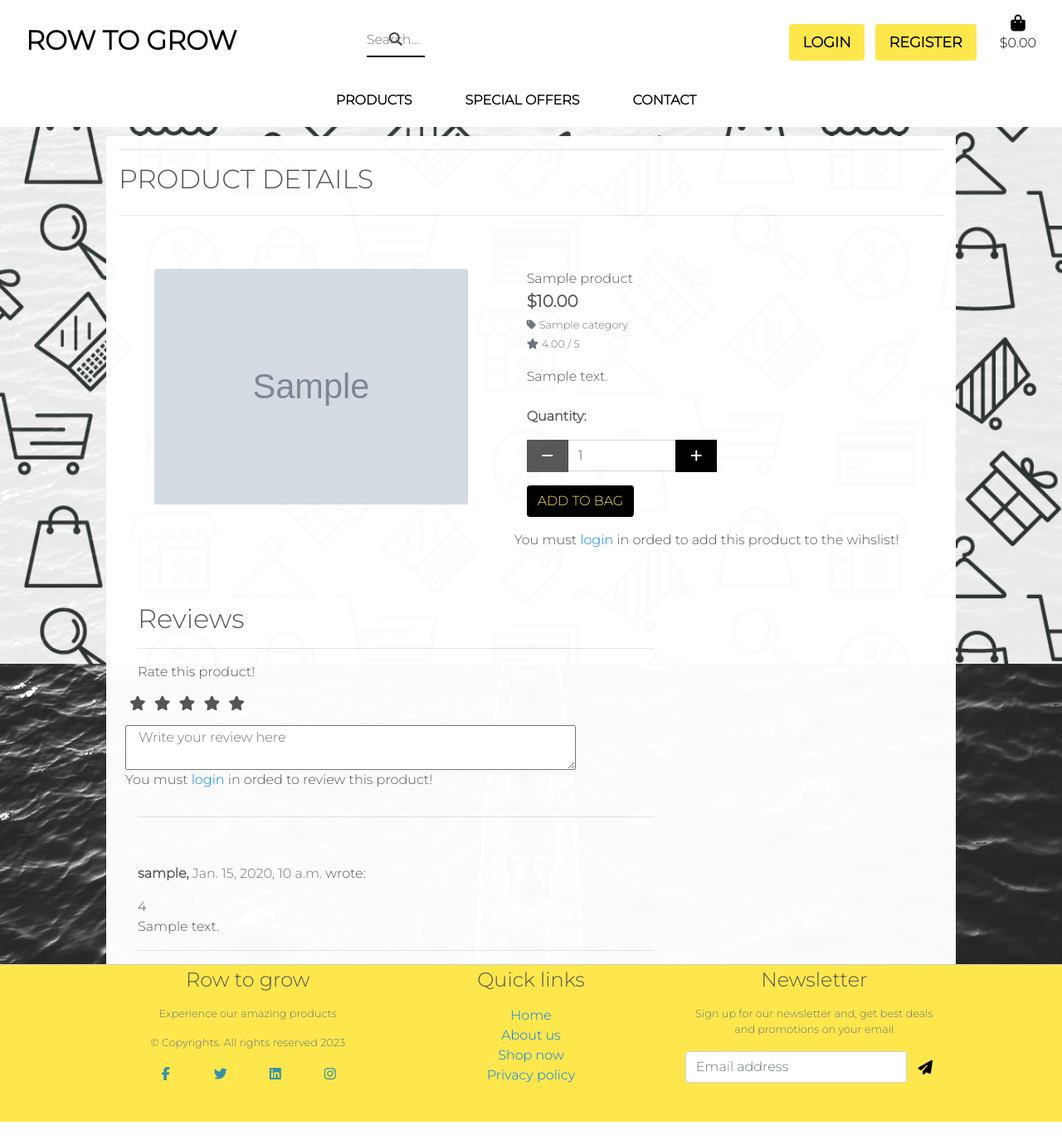
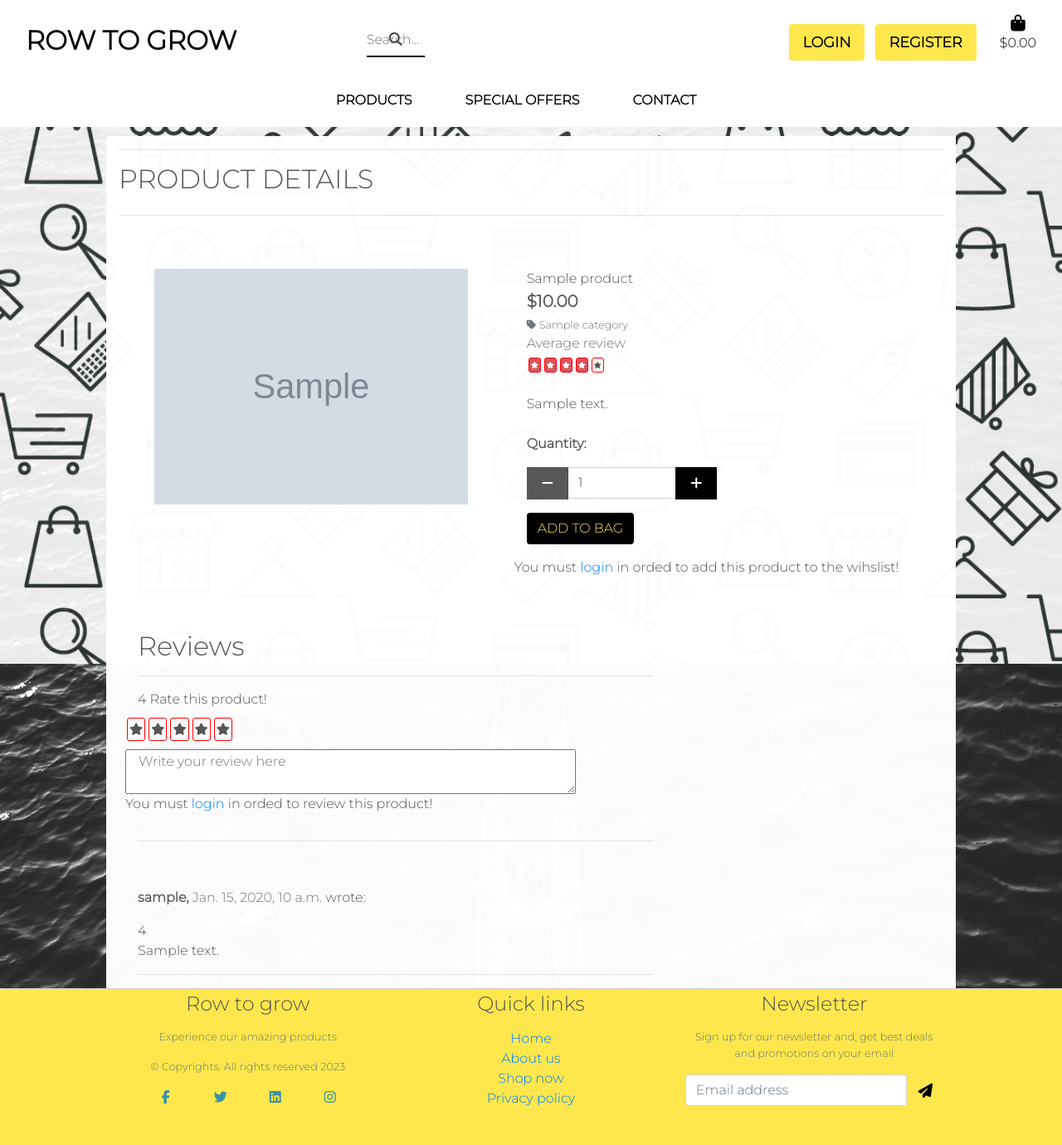
Before and after one commit to tmarkec/row_to_grow, a Django app: page /products/1 in a window 1280 px wide. Shown: the whole page at 83% size. Before the commit the page ends 1352 px from the top, so only its background shows below. Run offline with Django 3.2, Linux system fonts and the light colour scheme; tables that the repository leaves empty hold one stand-in row (values such as "Sample post"); grey boxes marked "Sample" are stand-in pictures; parts of the project's set-up code (start-up, migrations or seed data) failed here and were passed over; some libraries are stand-ins or nearby versions.

Commit message:
add functionality to calculate average rating score adn display it on the product page

```diff
--- a/products/models.py
+++ b/products/models.py
@@ -1,5 +1,6 @@
 from django.db import models
 from django.contrib.auth.models import User
+from django.db.models import Avg
 
 # Create your models here.
 
@@ -33,6 +34,13 @@ class Product(models.Model):
     def __str__(self):
         return self.name
 
+    def averageReview(self):
+        reviews = Review.objects.filter(product=self, approved=True).aggregate(average=Avg('rating'))
+        avg = 0
+        if reviews['average'] is not None:
+            avg = int(reviews['average'])
+        return avg
+
 
 class Review(models.Model):
     product = models.ForeignKey(Product, on_delete=models.CASCADE)
--- a/products/templates/products/product_detail.html
+++ b/products/templates/products/product_detail.html
@@ -48,11 +48,18 @@
                     </a>
                 </p>
                 {% endif %}
-                {% if product.rating %}
-                <small class="text-muted"><i class="fas fa-star mr-1"></i>{{ product.rating }} / 5</small>
-                {% else %}
-                <small class="text-muted">No Rating</small>
-                {% endif %}
+
+                <span class="text-muted">Average review</span>
+                {% with rating=product.averageReview|floatformat %}
+                <div class=" display-rating">
+                    {% for i in "54321" %}
+                    <input type="radio" name="rating" value="{{ i }}" id="rating{{ i }}"
+                        {% if i == rating %}checked{% endif %}>
+                    <label for="rating{{ i }}" title="{{ i }}"></label>
+                    {% endfor %}
+                </div>
+                {% endwith %}
+
                 <p class="mt-3">{{ product.description }}</p>
                 <form class="form" action="{% url 'add_to_bag' product.id %}" method="POST">
                     {% csrf_token %}
@@ -125,18 +132,20 @@
             <hr class="w-100">
             <form action="{% url 'add_review' product.id %}" method="POST">
                 {% csrf_token %}
+                {{ product.averageReview }}
+
                 <label for="">Rate this product!</label>
                 <div class="row rating">
+                    <input type="radio" name="rating" value="5" id="rating5">
+                    <label for="rating5" title="5"></label>
+                    <input type="radio" name="rating" value="4" id="rating4">
+                    <label for="rating4" title="4"></label>
+                    <input type="radio" name="rating" value="3" id="rating3">
+                    <label for="rating3" title="3"></label>
+                    <input type="radio" name="rating" value="2" id="rating2">
+                    <label for="rating2" title="2"></label>
                     <input type="radio" name="rating" value="1" id="rating1">
                     <label for="rating1" title="1"></label>
-                    <input type="radio" name="rating" value="2" id="rating2">
-                    <label for="rating2" title="2"></label>
-                    <input type="radio" name="rating" value="3" id="rating3">
-                    <label for="rating3" title="3"></label>
-                    <input type="radio" name="rating" value="4" id="rating4">
-                    <label for="rating4" title="4"></label>
-                    <input type="radio" name="rating" value="5" id="rating5">
-                    <label for="rating5" title="5"></label>
                 </div>
                 <div class="row">
                     <textarea name="review_comment" rows="2" class="col-10"
@@ -153,11 +162,11 @@
                 </div>
             </form>
             {% if request.user.is_superuser %}
-                        <small class="ml-3">
-                            <a href="{% url 'edit_product' product.id %}">Edit</a> |
-                            <a class="text-danger" href="{% url 'delete_product' product.id %}">Delete</a>
-                        </small>
-                    {% endif %}
+            <small class="ml-3">
+                <a href="{% url 'edit_product' product.id %}">Edit</a> |
+                <a class="text-danger" href="{% url 'delete_product' product.id %}">Delete</a>
+            </small>
+            {% endif %}
             <div class="row">
                 <div class="col-12">
                     <hr class="w-100">
--- a/static/css/base.css
+++ b/static/css/base.css
@@ -229,25 +229,76 @@ body {
     opacity: .9;
 	z-index: -1;
 }
+
+/* .rating > label:hover:before,
+.rating > input:checked ~ label:before,
+.rating > label:hover ~ label:before,
+.rating > input:checked ~ label ~ label:before {
+    content: "\f005";
+    color: white;
+    background-color: #db5461;
+} */
+/* display rating */
+.display-rating {
+    display: flex; /* Set the display property to flex */
+    flex-direction: row-reverse; /* Reverse the direction of the flex items */
+    justify-content: flex-end;
+  }
+.display-rating > input {
+    display: none;
+}
+
+.display-rating > label:before {
+    display: inline-block;
+    font-size: .5rem;
+    font-family: FontAwesome;
+    content: "\f005";
+    padding: 2px;
+    margin: 2px;
+    border: 1px solid red;
+    border-radius: 3px;
+}
+.display-rating > input:checked ~ label:before,
+  .display-rating > input:checked ~ label:before {
+    content: "\f005";
+    color: white;
+    background-color: #db5461;
+  }
+/* rating */
+.rating {
+    display: flex; /* Set the display property to flex */
+    flex-direction: row-reverse; /* Reverse the direction of the flex items */
+    justify-content: flex-end;
+  }
 .rating > input {
     display: none;
 }
 
 .rating > label:before {
     display: inline-block;
-    font-size: 1.1rem;
+    font-size: .9rem;
     font-family: FontAwesome;
     content: "\f005";
     cursor: pointer;
-    padding: 5px;
+    padding: 2px;
+    margin: 2px;
+    border: 1px solid red;
+    border-radius: 3px;
 }
-.rating > label:hover:before,
-.rating > input:checked ~ label:before,
-.rating > label:hover ~ label:before,
-.rating > input:checked ~ label ~ label:before {
+
+  /* .rating > label {
+    order: -1;
+  } */
+
+  .rating > input:checked ~ label:before,
+  .rating > label:hover ~ label:before,
+  .rating > input:checked ~ label:before,
+  .rating > label:hover:before {
     content: "\f005";
-    color: #db5461;
-}
+    color: white;
+    background-color: #db5461;
+  }
+
 
 .rating > label:hover:before,
 .rating > input:checked ~ label:before {
@@ -262,6 +313,8 @@ body {
 .rating > input:checked ~ label:hover ~ label:hover:before {
     color: #a01523;
 }
+/* ------------------ */
+
 /* Product Form */
 
 .btn-file {
```
Also changed, not shown: products/templates/products/products.html (+13 -7 lines), products/templates/products/update_review.html (+8 -8 lines).
